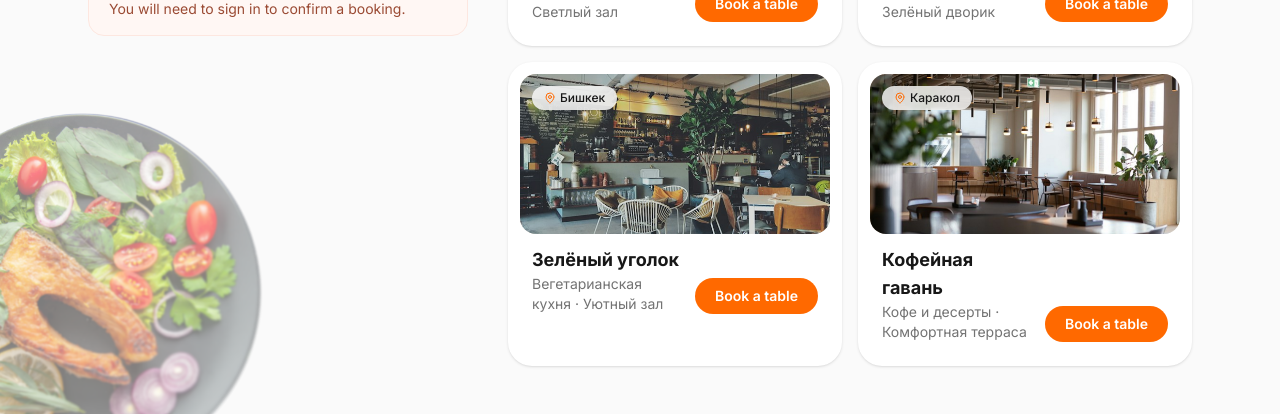
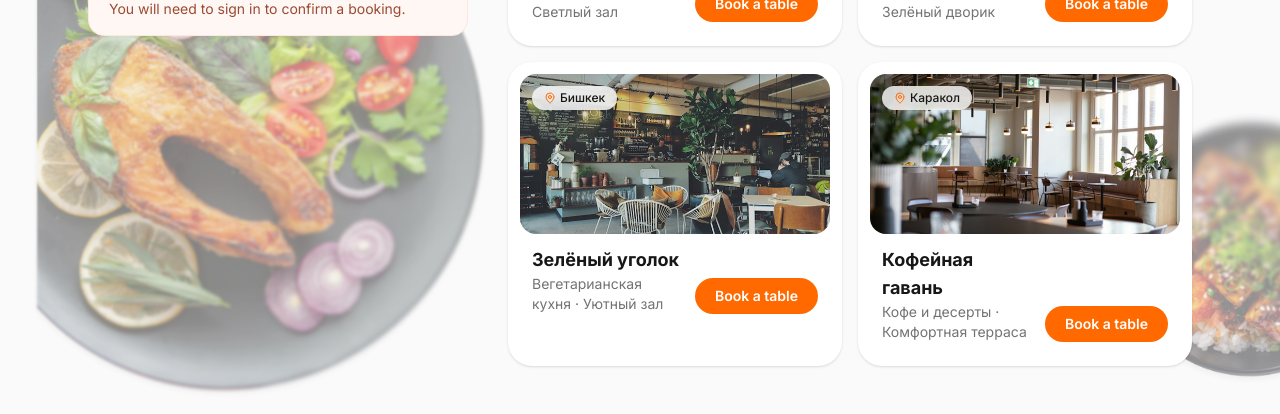
Before and after one commit to Ruhsari/TableMint, a Next.js app: page /en in a window 1280 px wide. Shown: the part 442-856 px from the top of the page. Built offline with nearby package versions, Linux system fonts and the light colour scheme; no server answers.

Commit message:
fix(web): adjust plate-left position, scale, and visibility to match C1 mockup

```diff
--- a/src/components/BackgroundDecor.tsx
+++ b/src/components/BackgroundDecor.tsx
@@ -4,24 +4,32 @@ export function BackgroundDecor() {
   return (
     <div
       aria-hidden
-      className="pointer-events-none absolute inset-0 -z-10 hidden overflow-hidden lg:block"
+      className="pointer-events-none absolute inset-x-0 top-0 -z-10 h-full overflow-hidden"
     >
+      {/* Декоративная тарелка с салатом слева (начинается под заголовком и видна у левого края) */}
+      <div className="absolute top-[280px] -left-16 sm:-left-12 lg:-left-8">
         <Image
           src="/images/plate-left.png"
           alt=""
-        width={360}
-        height={360}
+          width={540}
+          height={540}
           unoptimized
-        className="absolute top-[520px] -left-24"
+          priority
+          className="h-auto w-[360px] opacity-90 drop-shadow-md select-none sm:w-[440px] lg:w-[520px]"
         />
+      </div>
+
+      {/* Декоративная тарелка справа */}
+      <div className="absolute top-[480px] -right-14 hidden sm:block lg:-right-8">
         <Image
           src="/images/plate-right.png"
           alt=""
-        width={160}
-        height={215}
-        quality={95}
-        className="absolute top-[820px] -right-16"
+          width={280}
+          height={400}
+          unoptimized
+          className="h-auto w-[180px] opacity-80 drop-shadow-md select-none lg:w-[240px]"
         />
+      </div>
     </div>
   );
 }
```
Lines whose indentation alone changed are shown as unchanged.
